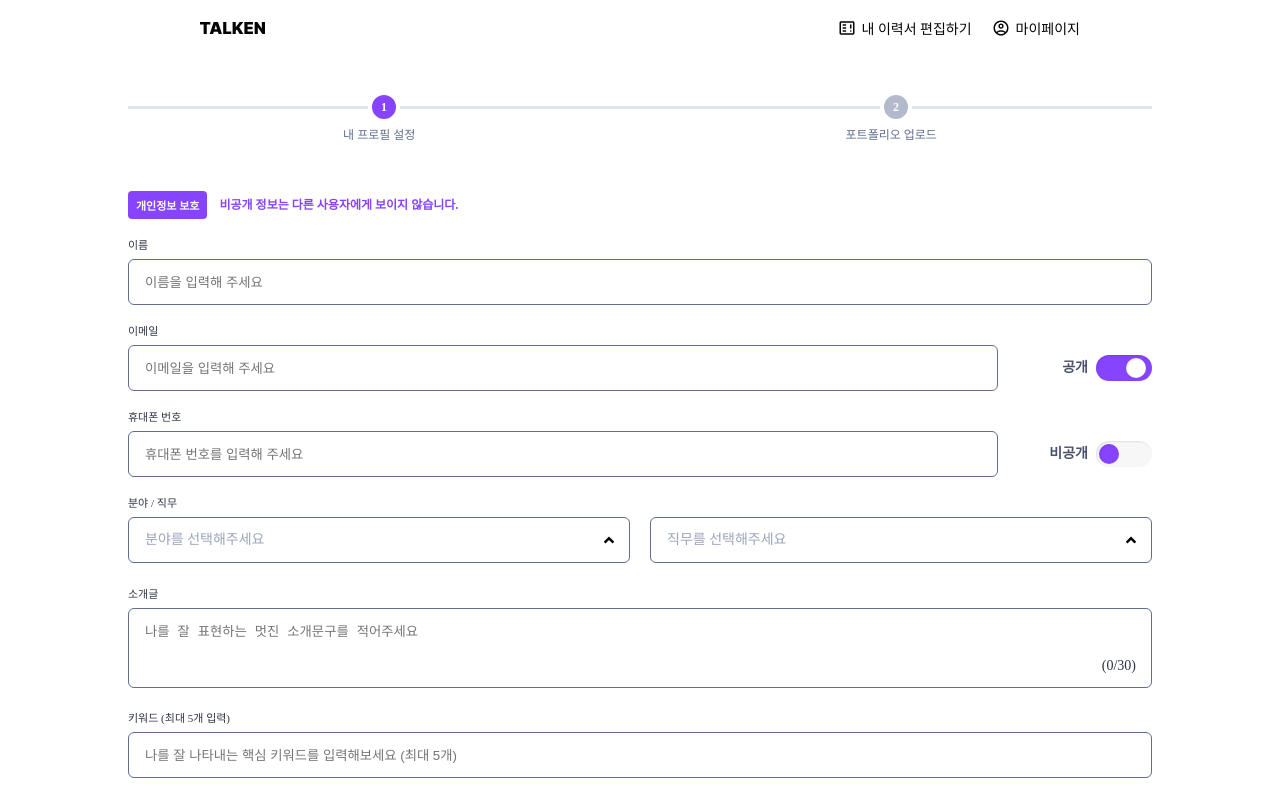
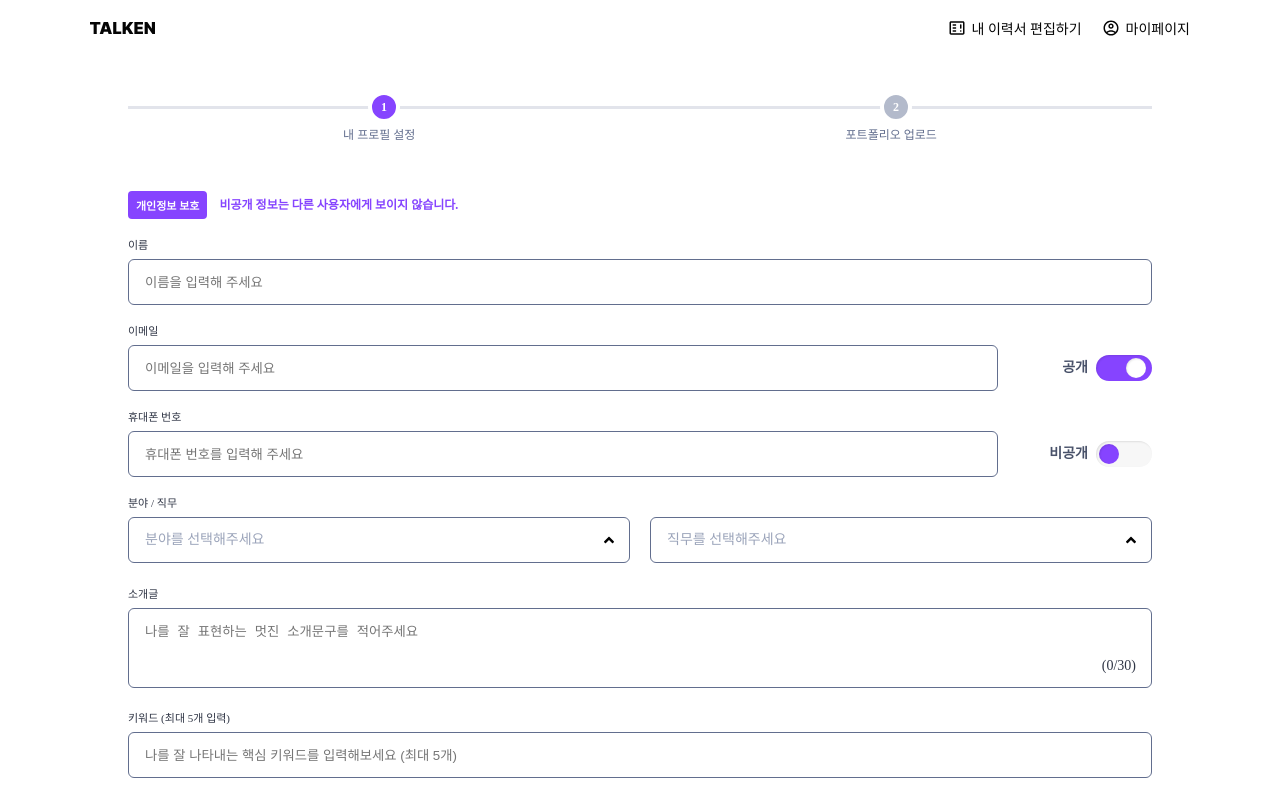
Before and after one commit to starting-front/gunyongbok, a React (Vite) app: page /profile/edit in a window 1280 px wide. Shown: the top 800 px of the page. Built offline with nearby package versions, Linux system fonts and the light colour scheme.

Commit message:
feat: 헤더 max width props 전달해주기

```diff
--- a/src/components/Header/PortfolioHeader.tsx
+++ b/src/components/Header/PortfolioHeader.tsx
@@ -1,11 +1,16 @@
+import React from "react";
 import { styled } from "styled-components";
 import TeamLogo from "../../assets/logo.svg";
 import NewsLogo from "../../assets/breaking_news.svg";
 import ProfileLogo from "../../assets/account_circle.svg";
 
-const HeaderMain = styled.div`
+interface HeaderProps {
+  $maxWidth?: string;
+}
+
+const HeaderMain = styled.div<HeaderProps>`
   width: 100%;
-  max-width: 880px;
+  max-width: ${(props) => props.$maxWidth || "880px"};
   height: 100%;
   max-height: 56px;
   box-sizing: border-box;
@@ -48,17 +53,17 @@ const TextBox = styled.div`
   font-weight: 400;
 `;
 
-const Header = () => {
+const Header: React.FC<HeaderProps> = ({ $maxWidth }) => {
   return (
-    <HeaderMain>
-      <img src={TeamLogo} />
+    <HeaderMain $maxWidth={$maxWidth}>
+      <img src={TeamLogo} alt="Team Logo" />
       <BtnBox>
         <SubBtnBox>
-          <img src={NewsLogo} />
+          <img src={NewsLogo} alt="News Logo" />
           <TextBox>내 이력서 편집하기</TextBox>
         </SubBtnBox>
         <SubBtnBox>
-          <img src={ProfileLogo} />
+          <img src={ProfileLogo} alt="Profile Logo" />
           <TextBox>마이페이지</TextBox>
         </SubBtnBox>
       </BtnBox>
--- a/src/pages/Profile/ProfileEdit.tsx
+++ b/src/pages/Profile/ProfileEdit.tsx
@@ -25,7 +25,7 @@ const ProfileEdit = () => {
 
   return (
     <Profile>
-      <Header />
+      <Header $maxWidth="1100px" />
       <ResumStatusBar
         background="1"
         MobileLineWidth="50%"
```
